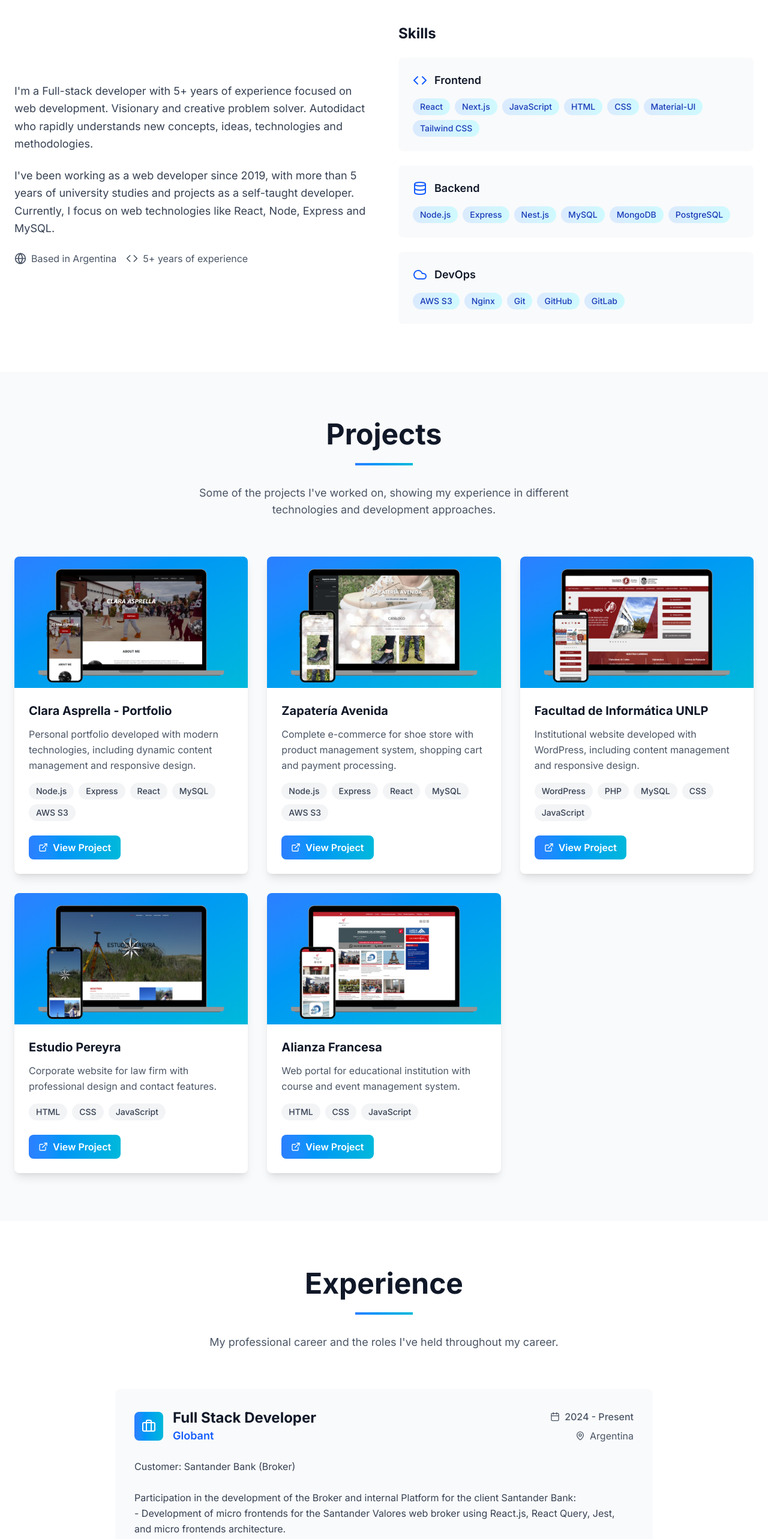
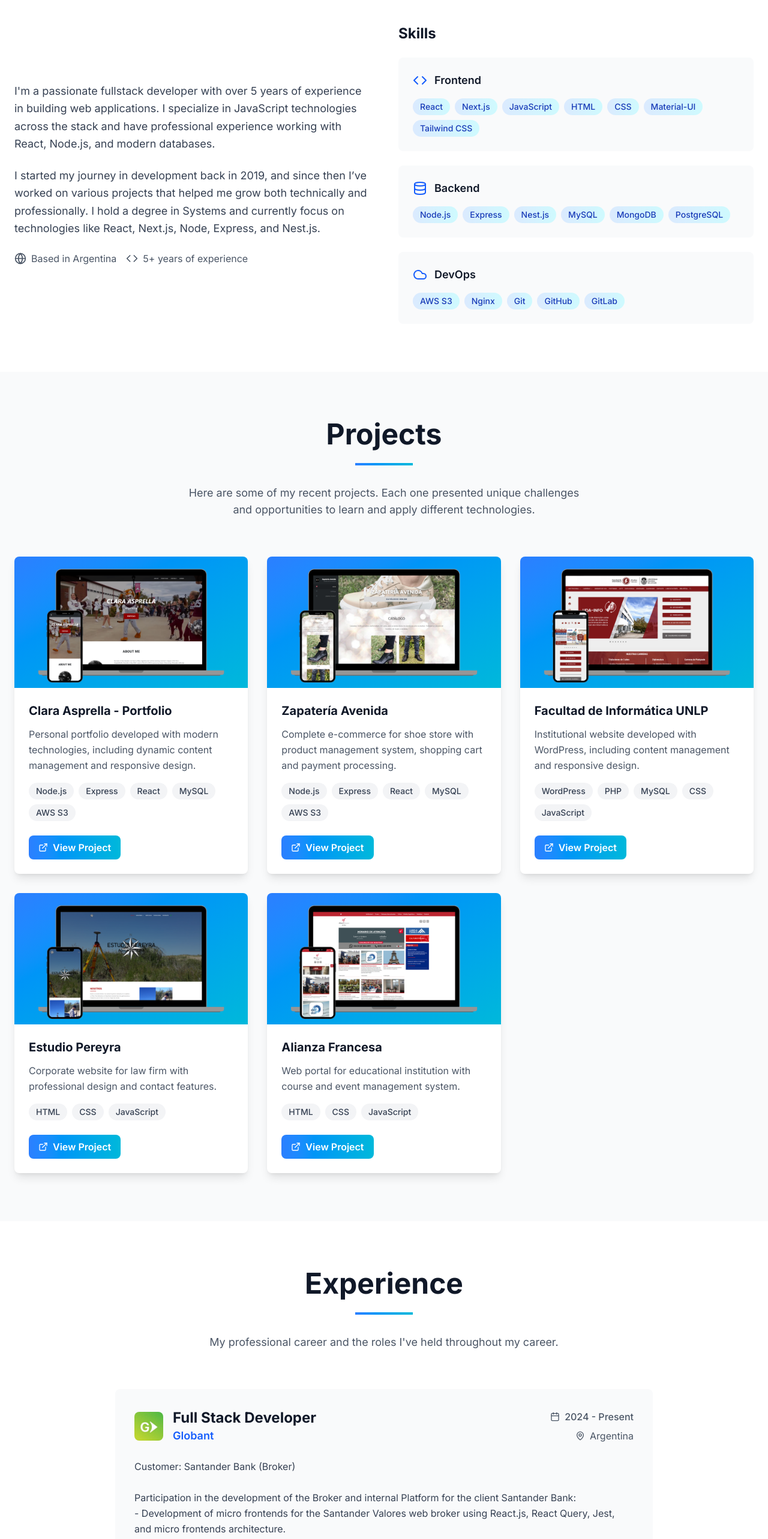
Before and after one commit to GeroBoza/new-portfolio, a Next.js app: page / in a window 1280 px wide. Shown: the part 980-3546 px from the top of the page at 60% size. Built offline with nearby package versions, Linux system fonts and the light colour scheme.

Commit message:
translations and experiences completed

```diff
--- a/src/app/layout.tsx
+++ b/src/app/layout.tsx
@@ -8,14 +8,14 @@
 export const metadata: Metadata = {
     title: "Gerónimo Boza - Full Stack Developer",
     description:
-        "Desarrollador full-stack con 3+ años de experiencia enfocado en desarrollo web. Especializado en React, Node.js, Express y MySQL.",
+        "Desarrollador full-stack con 5+ años de experiencia enfocado en desarrollo web. Especializado en React, Node.js, Express y MySQL.",
     keywords:
         "Gerónimo Boza, Desarrollador Full Stack, React, Node.js, JavaScript, Desarrollo Web, Argentina",
     authors: [{ name: "Gerónimo Boza" }],
     openGraph: {
         title: "Gerónimo Boza - Full Stack Developer",
         description:
-            "Desarrollador full-stack con 3+ años de experiencia enfocado en desarrollo web.",
+            "Desarrollador full-stack con 5+ años de experiencia enfocado en desarrollo web.",
         type: "website",
         locale: "es_ES",
     },
@@ -23,7 +23,7 @@
         card: "summary_large_image",
         title: "Gerónimo Boza - Full Stack Developer",
         description:
-            "Desarrollador full-stack con 3+ años de experiencia enfocado en desarrollo web.",
+            "Desarrollador full-stack con 5+ años de experiencia enfocado en desarrollo web.",
     },
 };
 
--- a/src/components/Experience.tsx
+++ b/src/components/Experience.tsx
@@ -3,11 +3,44 @@
 import { useLanguage } from "@/contexts/LanguageContext";
 import { getPersonalInfo } from "@/data/personalInfo";
 import { motion } from "framer-motion";
-import { Briefcase, Calendar, MapPin } from "lucide-react";
+import { Calendar, Laptop, MapPin } from "lucide-react";
+import Image from "next/image";
 
 const Experience = () => {
     const { t } = useLanguage();
     const personalInfo = getPersonalInfo(t);
+
+    // Function to render the appropriate icon or image
+    const renderIconOrImage = (iconName?: string, imagePath?: string) => {
+        // Priority: image over icon
+        if (imagePath) {
+            return (
+                <Image
+                    src={imagePath}
+                    alt="Company logo"
+                    width={48}
+                    height={48}
+                    className="object-contain rounded-lg"
+                />
+            );
+        }
+
+        return (
+            <div className="bg-gradient-to-r from-blue-500 to-cyan-500 p-3 rounded-lg flex items-center justify-center">
+                <Laptop className="w-6 h-6 text-white" />
+            </div>
+        );
+        // if i want to switch on different icons, i can do it like this:
+        // switch (iconName) {
+        //     case "Code":
+        //         return <Code className="w-6 h-6 text-white" />;
+        //     case "Laptop":
+        //         return <Laptop className="w-6 h-6 text-white" />;
+        //     case "Briefcase":
+        //     default:
+        //         return <Briefcase className="w-6 h-6 text-white" />;
+        // }
+    };
 
     return (
         <section id="experience" className="py-20 bg-white">
@@ -41,15 +74,20 @@
                             <div className="bg-gray-50 rounded-lg p-8 hover:shadow-lg transition-shadow duration-300">
                                 <div className="flex flex-col md:flex-row md:items-center md:justify-between mb-6">
                                     <div className="flex items-center gap-4 mb-4 md:mb-0">
-                                        <div className="bg-gradient-to-r from-blue-500 to-cyan-500 p-3 rounded-lg">
-                                            <Briefcase className="w-6 h-6 text-white" />
-                                        </div>
+                                        <div>{renderIconOrImage(exp.icon, exp.image)}</div>
                                         <div>
                                             <h3 className="text-2xl font-bold text-gray-900">
                                                 {exp.title}
                                             </h3>
                                             <p className="text-lg text-blue-600 font-semibold">
-                                                {exp.company}
+                                                <a
+                                                    href={exp.companyUrl}
+                                                    target="_blank"
+                                                    rel="noopener noreferrer"
+                                                    className="text-blue-600 font-semibold hover:text-blue-800"
+                                                >
+                                                    {exp.company}
+                                                </a>
                                             </p>
                                         </div>
                                     </div>
--- a/src/components/Footer.tsx
+++ b/src/components/Footer.tsx
@@ -88,7 +88,8 @@
                     className="flex flex-col md:flex-row justify-center items-center"
                 >
                     <p className="text-gray-400 text-sm mb-4 md:mb-0">
-                        © {currentYear} Gerónimo Boza. {t("footer.rights")}
+                        © {currentYear} Gerónimo Boza.
+                        {/* {t("footer.rights")} */}
                     </p>
                 </motion.div>
             </div>
--- a/src/data/personalInfo.ts
+++ b/src/data/personalInfo.ts
@@ -58,6 +58,8 @@
                     "JavaScript",
                     "TypeScript",
                 ],
+                image: "/img/globant_logo.jpeg",
+                companyUrl: "https://www.globant.com/",
             },
             {
                 id: "2",
@@ -75,6 +77,7 @@
                     "JavaScript",
                     "TypeScript",
                 ],
+                icon: "Laptop",
             },
             {
                 id: "3",
@@ -92,6 +95,8 @@
                     "JavaScript",
                     "TypeScript",
                 ],
+                image: "/img/ulthar_logo.jpeg",
+                companyUrl: "https://www.linkedin.com/company/ulthar-software/",
             },
         ],
         projects: [
--- a/src/locales/en.json
+++ b/src/locales/en.json
@@ -9,25 +9,25 @@
     "hero": {
         "greeting": "Hi, I'm",
         "title": "Full Stack Developer",
-        "description": "I'm a Full-stack developer with 5+ years of experience focused on web development. Visionary and creative problem solver. Autodidact who rapidly understands new concepts, ideas, technologies and methodologies.",
+        "description": "I'm a passionate fullstack developer with over 5 years of experience in building web applications. I specialize in JavaScript technologies across the stack and have professional experience working with React, Node.js, and modern databases.",
         "contactButton": "Contact Me",
         "projectsButton": "View Projects"
     },
     "about": {
         "title": "About Me",
-        "description": "I've been working as a web developer since 2019, with more than 5 years of university studies and projects as a self-taught developer. Currently, I focus on web technologies like React, Node, Express and MySQL.",
+        "description": "I started my journey in development back in 2019, and since then I’ve worked on various projects that helped me grow both technically and professionally. I hold a degree in Systems and currently focus on technologies like React, Next.js, Node, Express, and Nest.js.",
         "location": "Based in",
         "experience": "5+ years of experience",
         "skills": "Skills"
     },
     "projects": {
         "title": "Projects",
-        "subtitle": "Some of the projects I've worked on, showing my experience in different technologies and development approaches."
+        "subtitle": "Here are some of my recent projects. Each one presented unique challenges and opportunities to learn and apply different technologies."
     },
     "experience": {
         "title": "Experience",
         "subtitle": "My professional career and the roles I've held throughout my career.",
-        "technologiesUsed": "Technologies used:"
+        "technologiesUsed": "Technologies:"
     },
     "contact": {
         "title": "Contact",
@@ -54,7 +54,6 @@
         "in": "in Argentina"
     },
     "personalInfo": {
-        "description": "Full-stack developer with 3+ years of experience focused on web development. Visionary and creative problem solver. Autodidact who rapidly understands new concepts, ideas, technologies and methodologies.",
         "experience": {
             "globant": {
                 "title": "Full Stack Developer",
@@ -70,7 +69,7 @@
             },
             "ulthar": {
                 "title": "Full Stack Developer",
-                "company": "Ulthar",
+                "company": "Ulthar Software",
                 "period": "2019 - 2021",
                 "description": "Development of web applications using React.js, Material UI, Node.js, Express.js, MySQL, and AWS S3."
             }
--- a/src/locales/es.json
+++ b/src/locales/es.json
@@ -9,29 +9,29 @@
     "hero": {
         "greeting": "Hola, soy",
         "title": "Desarrollador Full Stack",
-        "description": "Soy desarrollador full-stack con 5+ años de experiencia enfocado en desarrollo web. Visionario y solucionador creativo de problemas. Autodidacta que entiende rápidamente nuevos conceptos, ideas, tecnologías y metodologías.",
+        "description": "Soy un desarrollador full-stack apasionado, con más de 5 años de experiencia en la creación de aplicaciones web. Me especializo en tecnologías JavaScript a lo largo de todo el stack y tengo experiencia profesional trabajando con React, Node.js y bases de datos modernas.",
         "contactButton": "Contactame",
         "projectsButton": "Ver Proyectos"
     },
     "about": {
         "title": "Sobre mí",
-        "description": "He estado trabajando como desarrollador web desde 2019, con más de 5 años de estudios universitarios y proyectos como autodidacta. Actualmente me enfoco en tecnologías web como React, Node, Express y MySQL.",
-        "location": "Basado en",
-        "experience": "3+ años de experiencia",
+        "description": "Comencé mi camino en el desarrollo en 2019 y, desde entonces, he trabajado en diversos proyectos que me ayudaron a crecer tanto técnica como profesionalmente. Soy licenciado en Sistemas y actualmente me enfoco en tecnologías como React, Next.js, Node, Express y Nest.js.",
+        "location": "Ubicado en",
+        "experience": "5+ años de experiencia",
         "skills": "Habilidades"
     },
     "projects": {
         "title": "Proyectos",
-        "subtitle": "Algunos de los proyectos en los que he trabajado, mostrando mi experiencia en diferentes tecnologías y enfoques de desarrollo."
+        "subtitle": "Estos son algunos de mis proyectos más recientes. Cada uno presentó desafíos únicos y oportunidades para aprender y aplicar diferentes tecnologías."
     },
     "experience": {
         "title": "Experiencia",
         "subtitle": "Mi trayectoria profesional y los roles que he desempeñado a lo largo de mi carrera.",
-        "technologiesUsed": "Tecnologías utilizadas:"
+        "technologiesUsed": "Tecnologías:"
     },
     "contact": {
         "title": "Contacto",
-        "subtitle": "¿Tienes un proyecto en mente? Me encantaría escuchar sobre él. Estoy disponible para nuevas oportunidades y colaboraciones.",
+        "subtitle": "¿Tenés un proyecto en mente? Me encantaría escuchar sobre él. Estoy disponible para nuevas oportunidades y colaboraciones.",
         "contactInfo": "Información de contacto",
         "socialNetworks": "Redes sociales",
         "sendMessage": "Envíame un mensaje",
@@ -54,7 +54,7 @@
         "in": "en Argentina"
     },
     "personalInfo": {
-        "description": "Desarrollador full-stack con 3+ años de experiencia enfocado en desarrollo web. Visionario y solucionador creativo de problemas. Autodidacta que entiende rápidamente nuevos conceptos, ideas, tecnologías y metodologías.",
+        "description": "Desarrollador full-stack con 5+ años de experiencia enfocado en desarrollo web. Visionario y solucionador creativo de problemas. Autodidacta que entiende rápidamente nuevos conceptos, ideas, tecnologías y metodologías.",
         "experience": {
             "globant": {
                 "title": "Desarrollador Full Stack",
@@ -70,7 +70,7 @@
             },
             "ulthar": {
                 "title": "Desarrollador Full Stack",
-                "company": "Ulthar",
+                "company": "Ulthar Software",
                 "period": "2019 - 2021",
                 "description": "Desarrollo de aplicaciones web utilizando React.js, Material UI, Node.js, Express.js, MySQL y AWS S3."
             }
--- a/src/types/index.ts
+++ b/src/types/index.ts
@@ -15,6 +15,9 @@
     period: string;
     description: string;
     technologies: string[];
+    icon?: string;
+    image?: string;
+    companyUrl?: string;
 }
 
 export interface SocialLink {
```
Also changed, not shown: public/img/globant_logo.jpeg (added), public/img/ulthar_logo.jpeg (added).
